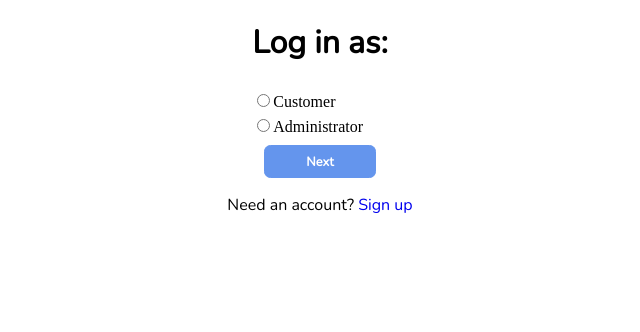
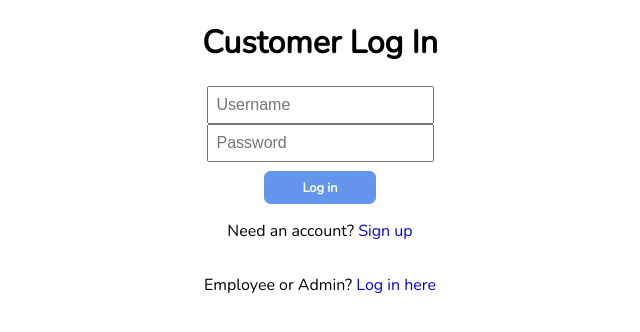
Before and after one commit to jonl210/digital-flea-market, a Django app: page /login in a window 1280 px wide. Shown: the part 80-412 px from the top of the page, without its empty margins (320-960 px from the left). Run offline with Django 4.2, Linux system fonts and the light colour scheme.

Commit message:
add employee/admin log in page

```diff
--- a/home/templates/home/login.html
+++ b/home/templates/home/login.html
@@ -9,29 +9,15 @@
 <body>
   {% include "home/navbar.html" %}
   <main>
-        <div id="content">
-
-
-
-        </div>
-
-
-          <script>
-              document.getElementById("content").innerHTML = '<h1>Log in as:</h1><form onsubmit="showLogin()"><label><input class="login-input" type="radio" name="cust_admin" value="customer"/>Customer</label><label><input class="login-input" type="radio" name="cust_admin" value="administrator"/>Administrator</label><button type="submit" >Next</button></form>';
-
-              function showLogin(){
-                  which_login = document.forms[0];
-                  if (which_login[1].checked){
-                      document.getElementById("content").innerHTML = '<h1>Admin Log in</h1><form><input class="login-input" type="text" placeholder="Username" /><input class="login-input" type="password" placeholder="Password" /><button type="submit" >Next</button></form>';
-                  } else if (which_login[0].checked) {
-                      document.getElementById("content").innerHTML = '<h1>Customer Log in</h1><form><input class="login-input" type="text" placeholder="Username" /><input class="login-input" type="password" placeholder="Password" /><button type="submit" >Log in</button></form>';
-                  } else {
-                      document.getElementById("content").innerHTML = '<h1>Log in as:</h1><form onsubmit="showLogin()"><label><input class="login-input" type="radio" name="cust_admin" value="customer"/>Customer</label><label><input class="login-input" type="radio" name="cust_admin" value="administrator"/>Administrator</label><button type="submit" >Log in</button></form>';
-                  }
-              }
-        </script>
-
+    <h1>Customer Log In</h1>
+    <form action="#" method="post">
+      {% csrf_token %}
+      <input class="signup-input" type="text" placeholder="Username" />
+      <input class="signup-input" type="password" placeholder="Password" />
+      <button type="submit">Log in</button>
+    </form>
     <p>Need an account? <a href="{% url 'home:signup' %}">Sign up</a></p>
+    <p>Employee or Admin? <a href="{% url 'home:admin-login' %}">Log in here</a></p>
   </main>
 </body>
 </html>
--- a/home/urls.py
+++ b/home/urls.py
@@ -8,4 +8,5 @@ urlpatterns = [
     path('login', views.login_page, name='login'),
     path('signup', views.signup_page, name='signup'),
     path('shopcart', views.shopcart_page, name='shopcart'),
+    path('login/admin', views.admin_login, name='admin-login')
 ]
--- a/home/views.py
+++ b/home/views.py
@@ -11,3 +11,6 @@ def signup_page(request):
 
 def shopcart_page(request):
     return render(request, "home/shopcart.html")
+
+def admin_login(request):
+    return render(request, "home/admin-login.html")
```
Also changed, not shown: home/templates/home/admin-login.html (added, +21 -0 lines). Lines whose indentation alone changed are shown as unchanged.
